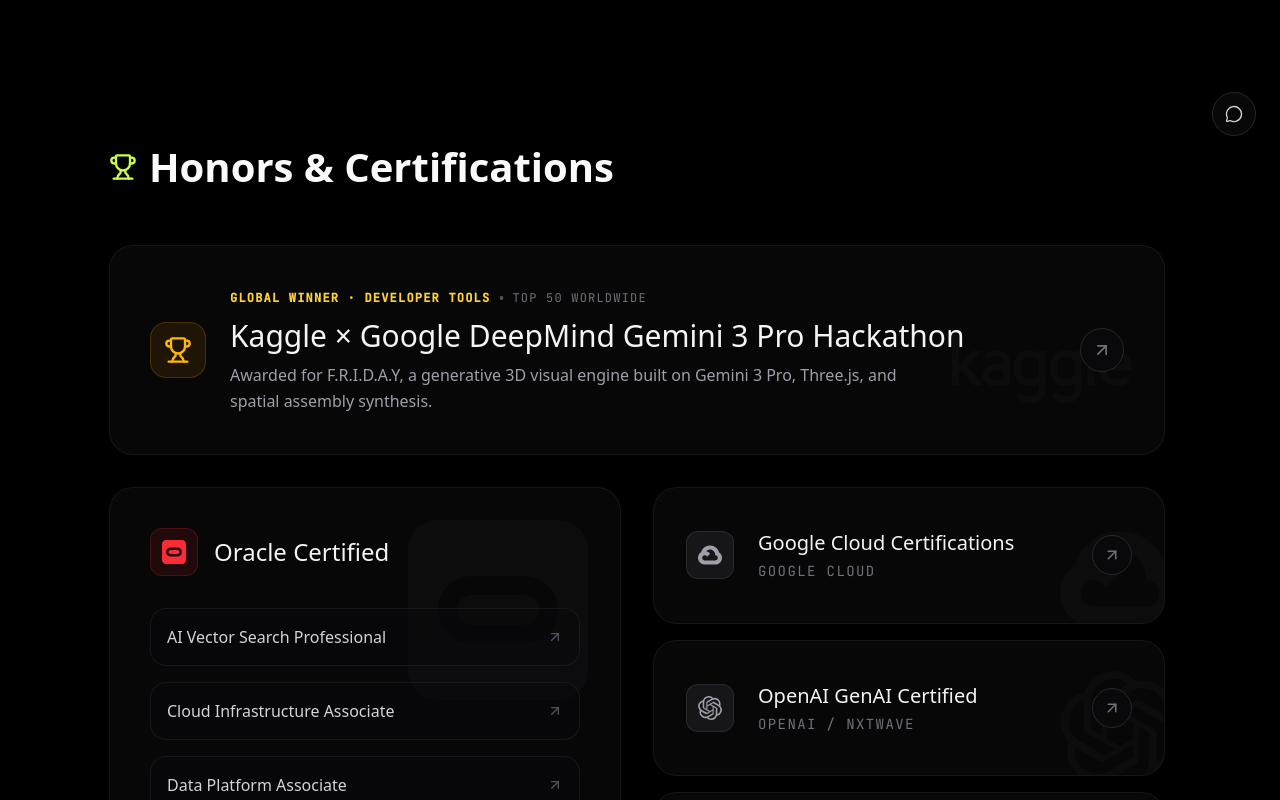
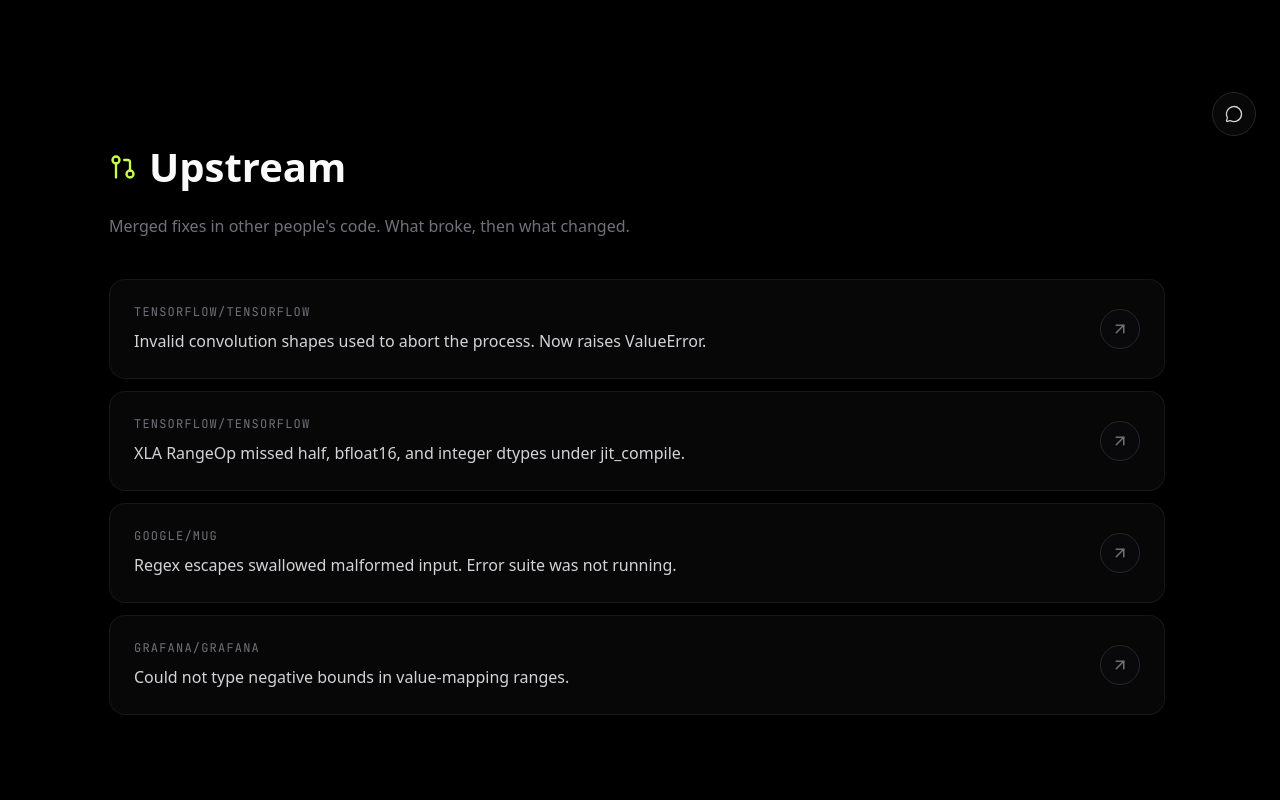
Before and after one commit to adi-IL/adityaai.dev, a React (Vite) app: page /about in a window 1280 px wide. Shown: the part 640-1440 px from the top of the page. Built offline with nearby package versions, Linux system fonts and the light colour scheme; a web font is replaced by a local one.

Commit message:
feat(about): add curated Upstream receipts strip
Static list of four merged upstream PRs on About. Failure then outcome
one-liners. No live GitHub API. Matches projects.ts registry pattern.

```diff
--- /dev/null
+++ b/src/lib/upstream.ts
@@ -0,0 +1,37 @@
+export interface UpstreamReceipt {
+  org: string;
+  repo: string;
+  summary: string;
+  url: string;
+}
+
+/** Curated merged upstream PRs. Static list. Not a live GitHub feed. */
+export const upstreamReceipts: UpstreamReceipt[] = [
+  {
+    org: 'tensorflow',
+    repo: 'tensorflow',
+    summary:
+      'Invalid convolution shapes used to abort the process. Now raises ValueError.',
+    url: 'https://github.com/tensorflow/tensorflow/pull/125859',
+  },
+  {
+    org: 'tensorflow',
+    repo: 'tensorflow',
+    summary:
+      'XLA RangeOp missed half, bfloat16, and integer dtypes under jit_compile.',
+    url: 'https://github.com/tensorflow/tensorflow/pull/126449',
+  },
+  {
+    org: 'google',
+    repo: 'mug',
+    summary:
+      'Regex escapes swallowed malformed input. Error suite was not running.',
+    url: 'https://github.com/google/mug/pull/130',
+  },
+  {
+    org: 'grafana',
+    repo: 'grafana',
+    summary: 'Could not type negative bounds in value-mapping ranges.',
+    url: 'https://github.com/grafana/grafana/pull/131335',
+  },
+];
--- a/src/pages/About.tsx
+++ b/src/pages/About.tsx
@@ -1,7 +1,8 @@
 import { m } from 'motion/react';
 import SEO from '../components/SEO';
 import { SiUdemy, SiOpenai, SiGooglecloud, SiKaggle } from 'react-icons/si';
-import { ArrowUpRight, Trophy } from 'lucide-react';
+import { ArrowUpRight, GitPullRequest, Trophy } from 'lucide-react';
+import { upstreamReceipts } from '../lib/upstream';
 
 const OracleIcon = ({ size = 24, className = "" }: { size?: number, className?: string }) => (
   <svg width={size} height={size} viewBox="0 0 24 24" fill="currentColor" className={className} xmlns="http://www.w3.org/2000/svg">
@@ -96,6 +97,51 @@ export default function About() {
               />
             </div>
           </div>
+        </m.div>
+      </section>
+
+      {/* Upstream: curated merged PRs in other people's repos */}
+      <section className="max-w-6xl mx-auto px-6 md:px-8 lg:px-12 pb-24 cv-auto">
+        <m.div
+          initial={{ opacity: 0, y: 20 }}
+          whileInView={{ opacity: 1, y: 0 }}
+          viewport={{ once: true, margin: "-100px" }}
+          transition={{ duration: 0.8, ease: [0.32, 0.72, 0, 1] }}
+        >
+          <div className="flex items-center gap-3 mb-4">
+            <GitPullRequest className="text-electric-lime" size={28} />
+            <h2 className="font-display font-semibold text-[clamp(1.75rem,4vw,2.5rem)] text-zinc-50">
+              Upstream
+            </h2>
+          </div>
+          <p className="text-zinc-500 text-base mb-10 max-w-2xl leading-relaxed">
+            Merged fixes in other people's code. What broke, then what changed.
+          </p>
+
+          <ul className="flex flex-col gap-3">
+            {upstreamReceipts.map((receipt) => (
+              <li key={receipt.url}>
+                <a
+                  href={receipt.url}
+                  target="_blank"
+                  rel="noopener noreferrer"
+                  className="flex items-start md:items-center justify-between gap-4 p-5 md:p-6 rounded-2xl bg-zinc-900/30 border border-zinc-800/50 hover:border-electric-lime/40 hover:bg-zinc-900/50 transition-all group"
+                >
+                  <div className="min-w-0 flex-1">
+                    <p className="font-mono text-xs uppercase tracking-widest text-zinc-500 mb-2">
+                      {receipt.org}/{receipt.repo}
+                    </p>
+                    <p className="text-zinc-300 text-base leading-relaxed group-hover:text-zinc-100 transition-colors">
+                      {receipt.summary}
+                    </p>
+                  </div>
+                  <div className="size-10 rounded-full bg-zinc-950 flex items-center justify-center border border-zinc-800 group-hover:border-electric-lime group-hover:bg-electric-lime/10 transition-all shrink-0">
+                    <ArrowUpRight size={18} className="text-zinc-500 group-hover:text-electric-lime transition-colors" />
+                  </div>
+                </a>
+              </li>
+            ))}
+          </ul>
         </m.div>
       </section>
 
```
